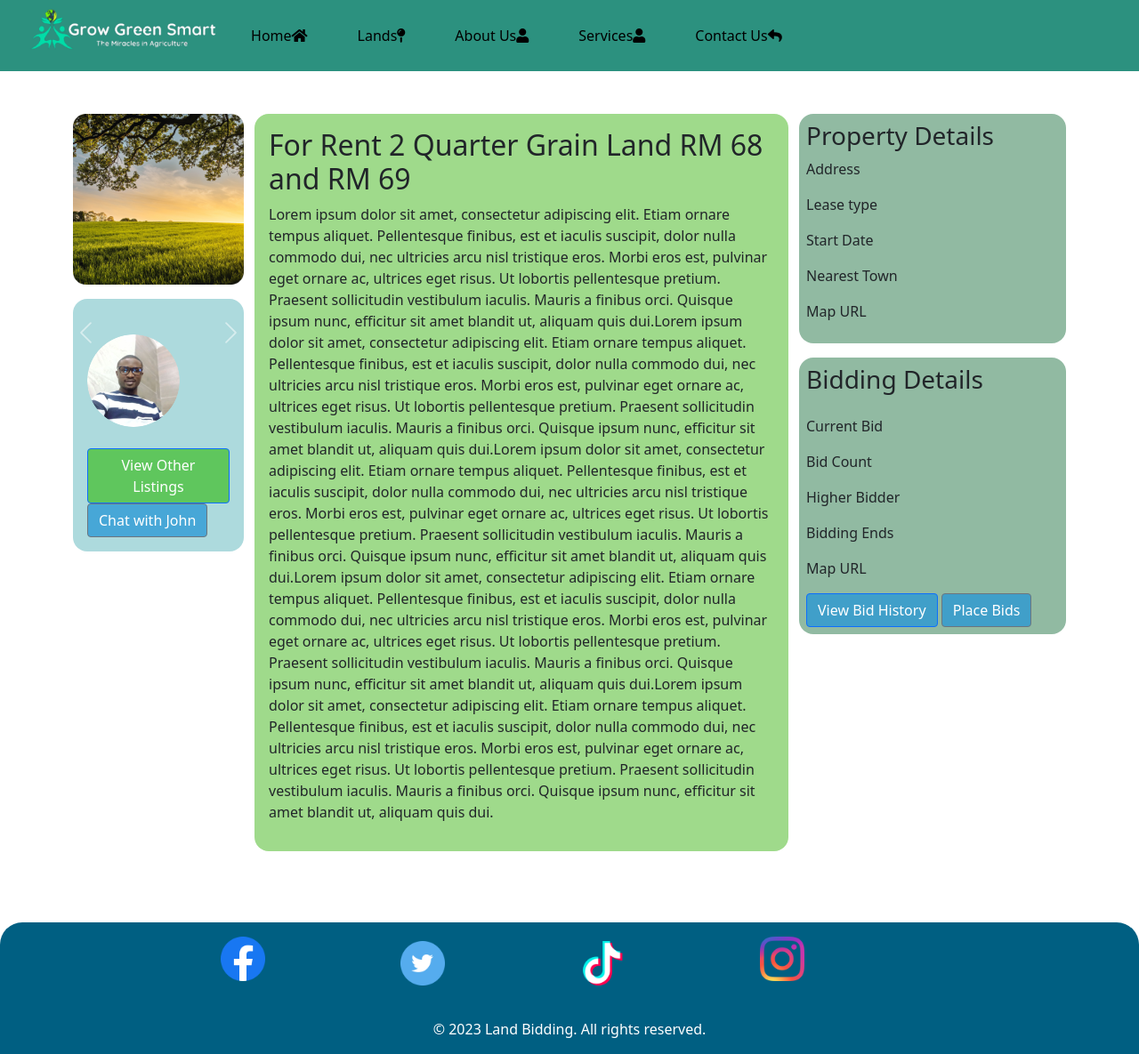
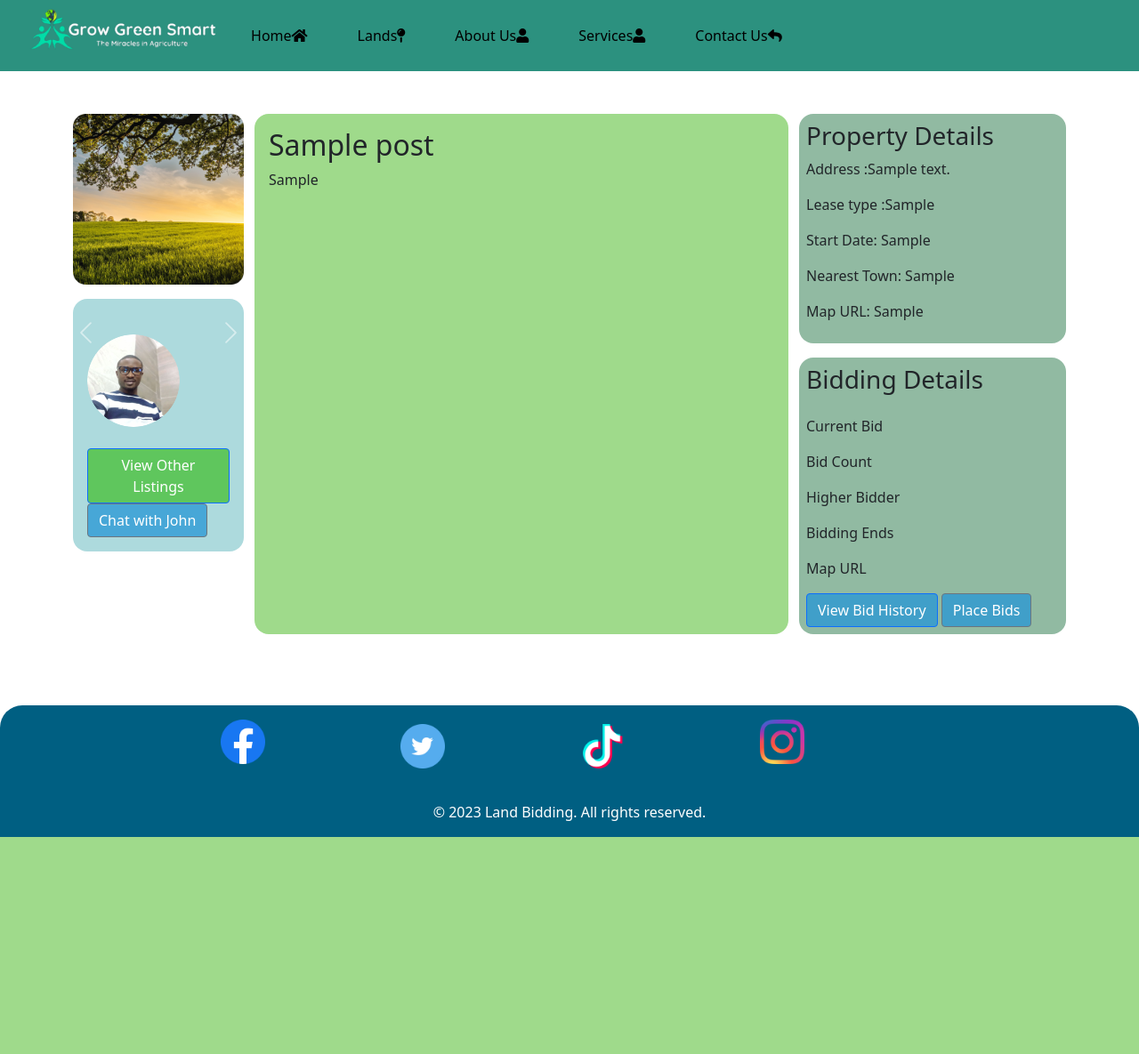
Before and after one commit to WarunaDisanayaka/land-bidding, a PHP site: page /post.php?id=1 in a window 1280 px wide. Shown: the whole page at 89% size. After the commit the page ends 941 px from the top, so only its background shows below. Run offline with PHP 8.4, Linux system fonts and the light colour scheme; tables that the repository leaves empty or names only in its code hold one stand-in row (values such as "Sample post").

Commit message:
post preview added

```diff
--- a/post.php
+++ b/post.php
@@ -1,3 +1,17 @@
+<?php
+
+include "./config/db.php";
+
+if (isset($_GET['id'])) {
+   $post_id = $_GET['id'];
+
+   $sql = "SELECT * FROM posts WHERE id='$post_id'";
+
+   $result = mysqli_query($db_conn, $sql);
+
+}
+
+?>
 <!doctype html>
 <html lang="en">
 
@@ -25,7 +39,7 @@
          <div class="collapse navbar-collapse" id="navbarNav">
             <ul class="navbar-nav">
                <li class="nav-item">
-                  <a class="nav-link" href="#">Home<i class="fas fa-home"></i> </a>
+                  <a class="nav-link" href="index.php">Home<i class="fas fa-home"></i> </a>
                </li>
                <li class="nav-item">
                   <a class="nav-link" href="#">Lands<i class="fas fa-map-pin"></i> </a>
@@ -83,40 +97,23 @@
                </div>
             </div>
          </div>
+         <?php
+         while ($row = mysqli_fetch_assoc($result)) {
+            ?>
             <div class="details">
-            <h2>For Rent 2 Quarter Grain Land RM 68 and RM 69</h2>
-            <p>Lorem ipsum dolor sit amet, consectetur adipiscing elit. Etiam ornare tempus aliquet. Pellentesque
-               finibus, est et iaculis suscipit, dolor nulla commodo dui, nec ultricies arcu nisl tristique eros. Morbi
-               eros est, pulvinar eget ornare ac, ultrices eget risus. Ut lobortis pellentesque pretium. Praesent
-               sollicitudin vestibulum iaculis. Mauris a finibus orci. Quisque ipsum nunc, efficitur sit amet blandit
-               ut, aliquam quis dui.Lorem ipsum dolor sit amet, consectetur adipiscing elit. Etiam ornare tempus
-               aliquet. Pellentesque finibus, est et iaculis suscipit, dolor nulla commodo dui, nec ultricies arcu nisl
-               tristique eros. Morbi eros est, pulvinar eget ornare ac, ultrices eget risus. Ut lobortis pellentesque
-               pretium. Praesent sollicitudin vestibulum iaculis. Mauris a finibus orci. Quisque ipsum nunc, efficitur
-               sit amet blandit ut, aliquam quis dui.Lorem ipsum dolor sit amet, consectetur adipiscing elit. Etiam
-               ornare tempus aliquet. Pellentesque finibus, est et iaculis suscipit, dolor nulla commodo dui, nec
-               ultricies arcu nisl tristique eros. Morbi eros est, pulvinar eget ornare ac, ultrices eget risus. Ut
-               lobortis pellentesque pretium. Praesent sollicitudin vestibulum iaculis. Mauris a finibus orci. Quisque
-               ipsum nunc, efficitur sit amet blandit ut, aliquam quis dui.Lorem ipsum dolor sit amet, consectetur
-               adipiscing elit. Etiam ornare tempus aliquet. Pellentesque finibus, est et iaculis suscipit, dolor nulla
-               commodo dui, nec ultricies arcu nisl tristique eros. Morbi eros est, pulvinar eget ornare ac, ultrices
-               eget risus. Ut lobortis pellentesque pretium. Praesent sollicitudin vestibulum iaculis. Mauris a finibus
-               orci. Quisque ipsum nunc, efficitur sit amet blandit ut, aliquam quis dui.Lorem ipsum dolor sit amet,
-               consectetur adipiscing elit. Etiam ornare tempus aliquet. Pellentesque finibus, est et iaculis suscipit,
-               dolor nulla commodo dui, nec ultricies arcu nisl tristique eros. Morbi eros est, pulvinar eget ornare ac,
-               ultrices eget risus. Ut lobortis pellentesque pretium. Praesent sollicitudin vestibulum iaculis. Mauris a
-               finibus orci. Quisque ipsum nunc, efficitur sit amet blandit ut, aliquam quis dui.</p>
+               <h2><?php echo $row['title'] ?></h2>
+               <p><?php echo $row['des'] ?></p>
             </div>
             <div class="col">
                <div class="row">
                   <div class="col-6">
                      <div class="box1">
                         <h3>Property Details</h3>
-                     <p>Address</p>
-                     <p>Lease type</p>
-                     <p>Start Date</p>
-                     <p>Nearest Town</p>
-                     <p>Map URL</p>
+                        <p>Address :<?php echo $row['address'] ?></p>
+                        <p>Lease type :<?php echo $row['lease'] ?></p>
+                        <p>Start Date: <?php echo $row['start'] ?></p>
+                        <p>Nearest Town: <?php echo $row['town'] ?></p>
+                        <p>Map URL: <?php echo $row['map'] ?></p>
                      </div>
                   </div>
                </div>
@@ -137,7 +134,9 @@
                   </div>
                </div>
             </div>
-
+            <?php
+         }
+         ?>
       </div>
    </div>
    <!-- Footer -->
```
Also changed, not shown: index.php (+36 -21 lines). Lines whose indentation alone changed are shown as unchanged.
